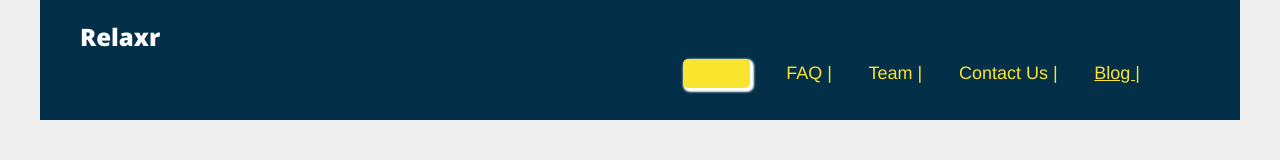
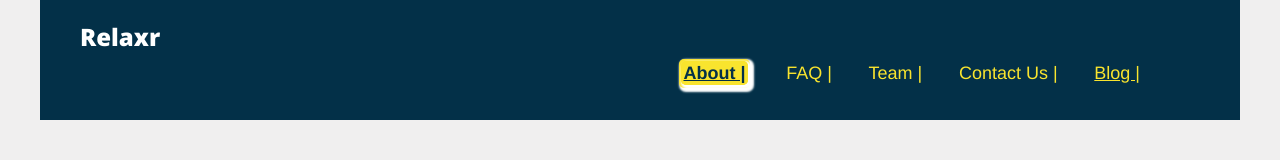
Before and after one commit to JonathanAndrew/Relaxr-Blog, a plain HTML site: page starter_code/index.html in a window 1280 px wide. In both pictures the pointer is over the item "About |". Shown: the top 160 px of the page. Drawn offline with nearby package versions, Linux system fonts and the light colour scheme.

Commit message:
relaxr-blog
updated

```diff
--- a/starter_code/css/style.css
+++ b/starter_code/css/style.css
@@ -125,6 +125,15 @@ hr {
 
 /* mouse over link */
 nav li:hover {
+    color: #033048;
+    font-weight: 800;
+    background-color: #f9e42e;
+    padding: 2px 2px 2px 2px;
+    box-shadow: 2px 2px 2px 2px rgb(255,255,255);
+    border-radius: 5px;
+}
+
+nav a:hover {
     color: #033048;
     font-weight: 800;
     background-color: #f9e42e;
--- a/starter_code/index.html
+++ b/starter_code/index.html
@@ -5,7 +5,7 @@
     	<meta name="description" content="Your description goes here">
     	<meta name="keywords" content="one, two, three">
 
-		<title>Relaxr Blog</title>
+		<title>Relaxr-Blog</title>
 
 		<!-- external CSS link -->
 		<link href='https://fonts.googleapis.com/css?family=Open+Sans:300,800' rel='stylesheet' type='text/css'>
```
